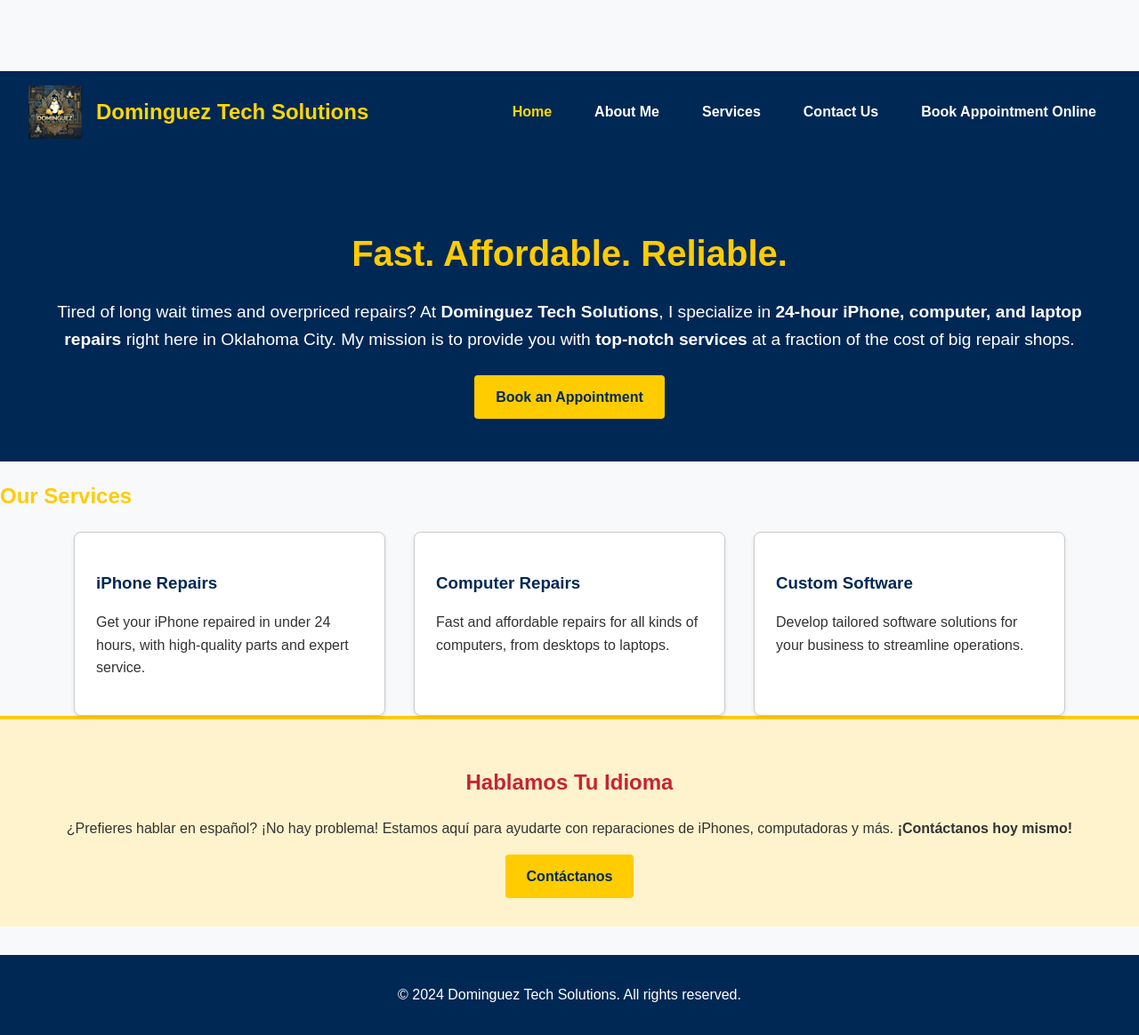
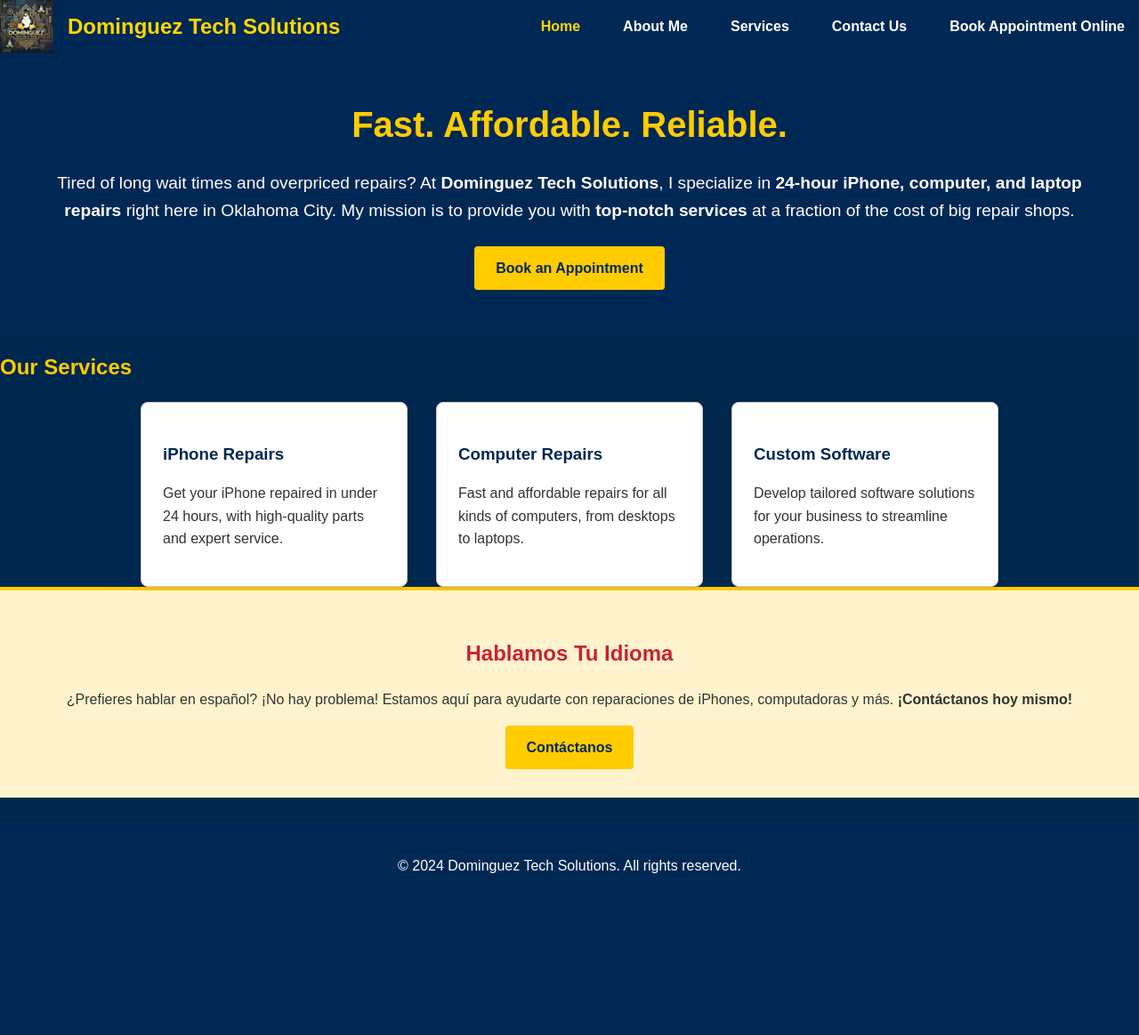
Before and after one commit to xtcedro/Etc, a PHP site: page / in a window 1280 px wide. Shown: the whole page at 89% size. After the commit the page ends 982 px from the top, so only its background shows below. Run offline with PHP 8.4, Linux system fonts and the light colour scheme.

Commit message:
Update style.css

```diff
--- a/assets/css/style.css
+++ b/assets/css/style.css
@@ -470,10 +470,25 @@
     display: none;
 }
 
-body {
-    padding-top: 80px;
+
+body, html {
+    margin: 0;
+    padding: 0;
 }
 
-header {
-    margin-top: 20px;
+header, nav {
+    margin: 0;
+    padding: 0;
 }
+
+* {
+    box-sizing: border-box;
+}
+
+.hero-section h1 {
+    margin-top: 0;
+}
+
+body {
+    background-color: #00274D; /* or any background color that matches your design */
+}
```
